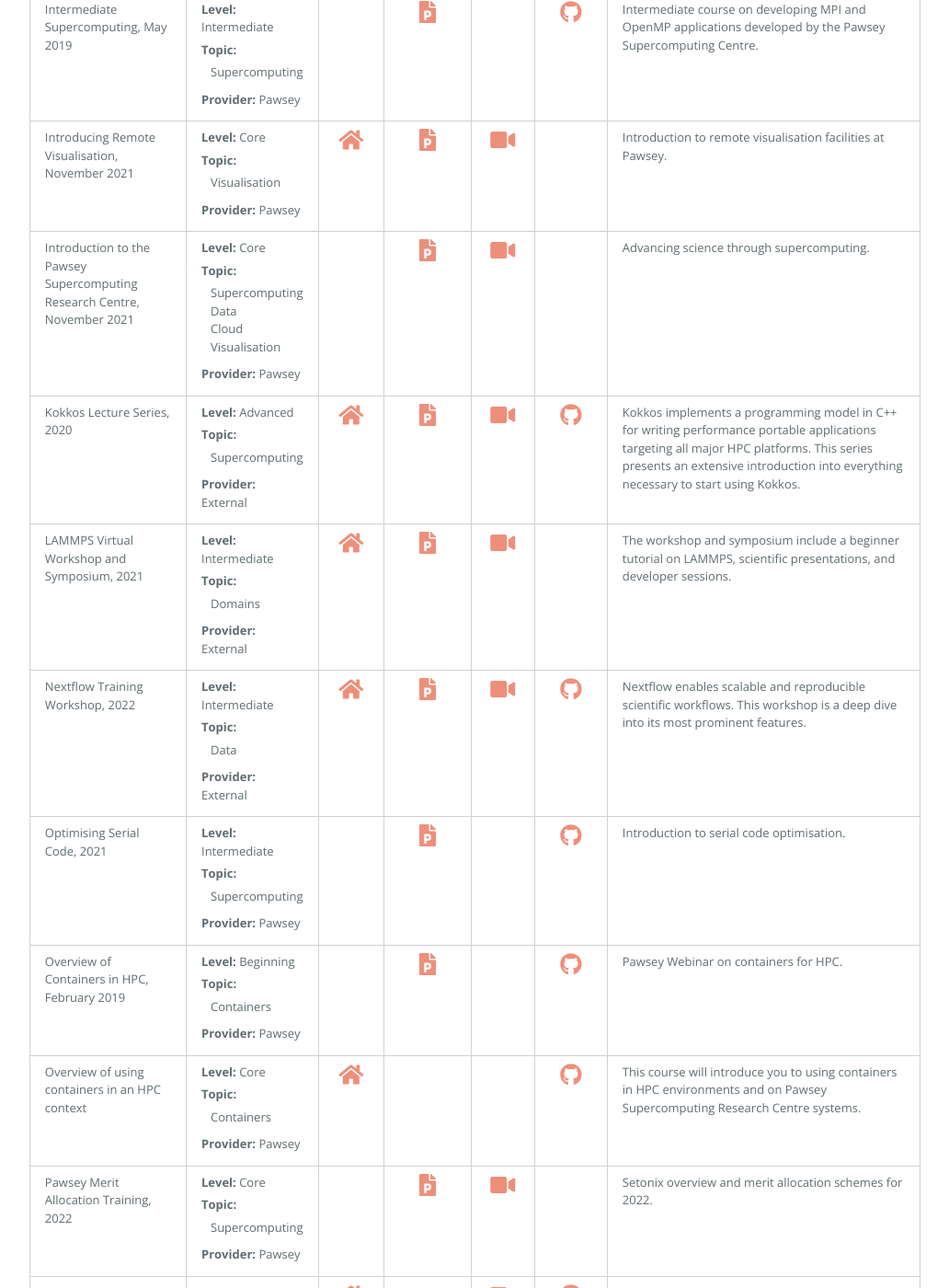
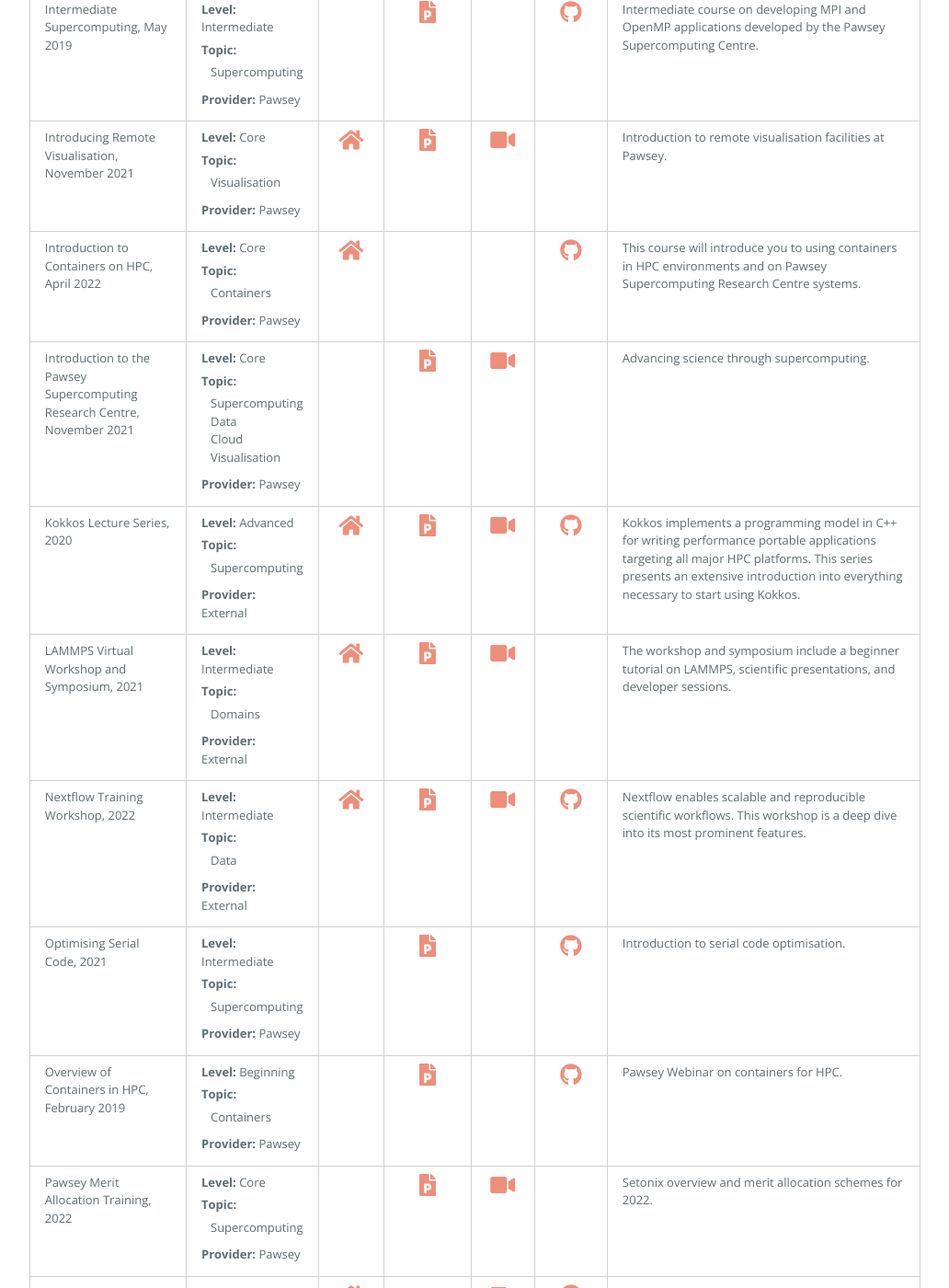
Before and after one commit to PawseySC/PawseySC.github.io, a Jekyll site: the page built from training.md, in a window 1280 px wide and 1400 px high, scrolled down 2162 px. Shown: the whole window at 92% size, without its empty margins (173-1205 px from the left). Built offline with Jekyll 4.4.1, drawn with Linux system fonts in a browser that asks for light colours; our own code applies the rules of GitHub Pages for plain Markdown files; the repository's description, which GitHub fills in, is left out; some of the changed lines change nothing that is shown.

Commit message:
intro to hpc containers: minor move within data file

```diff
--- a/_data/links.yml
+++ b/_data/links.yml
@@ -38,6 +38,14 @@
   ppt: https://support.pawsey.org.au/documentation/download/attachments/2162899/Using%20Supercomputers%20Part%202%2024Nov2021.pdf?api=v2
   vid: https://www.youtube.com/watch?v=GQhunjns0Wk
   git: https://github.com/PawseySC/Introductory-Supercomputing
+- title: Introduction to Containers on HPC, April 2022
+  description: This course will introduce you to using containers in HPC environments and on Pawsey Supercomputing Research Centre systems.
+  pageName: training.md
+  level: Core
+  topic: Containers
+  provider: Pawsey
+  url: https://pawseysc.github.io/hpc-container-training
+  git: https://github.com/PawseySC/hpc-container-training
 - title: Intermediate Supercomputing, May 2019
   description: Intermediate course on developing MPI and OpenMP applications developed by the Pawsey Supercomputing Centre.
   pageName: training.md
@@ -302,12 +310,3 @@
   provider: External
   url: https://www.ks.uiuc.edu/Training/Workshop/Urbana2021a
   vid: https://www.youtube.com/playlist?list=PLVtxC-hXzL14KzwZUx4ry9-siroDGoFFt
-- title: Overview of using containers in an HPC context
-  description: This course will introduce you to using containers in HPC environments and on Pawsey Supercomputing Research Centre systems.
-  pageName: training.md
-  level: Core
-  topic: Containers
-  provider: Pawsey
-  url: https://pawseysc.github.io/hpc-container-training
-  vid:
-  git: https://github.com/PawseySC/hpc-container-training
```
